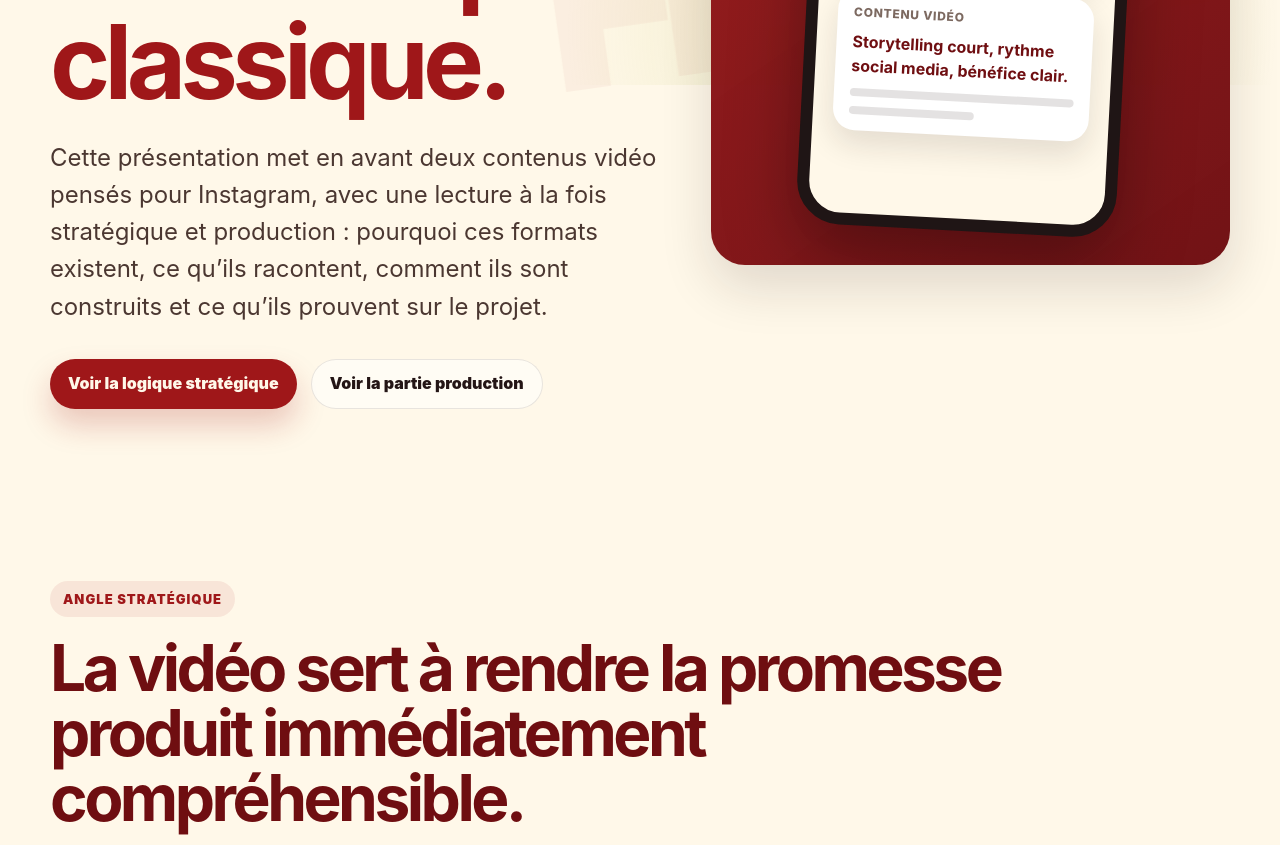
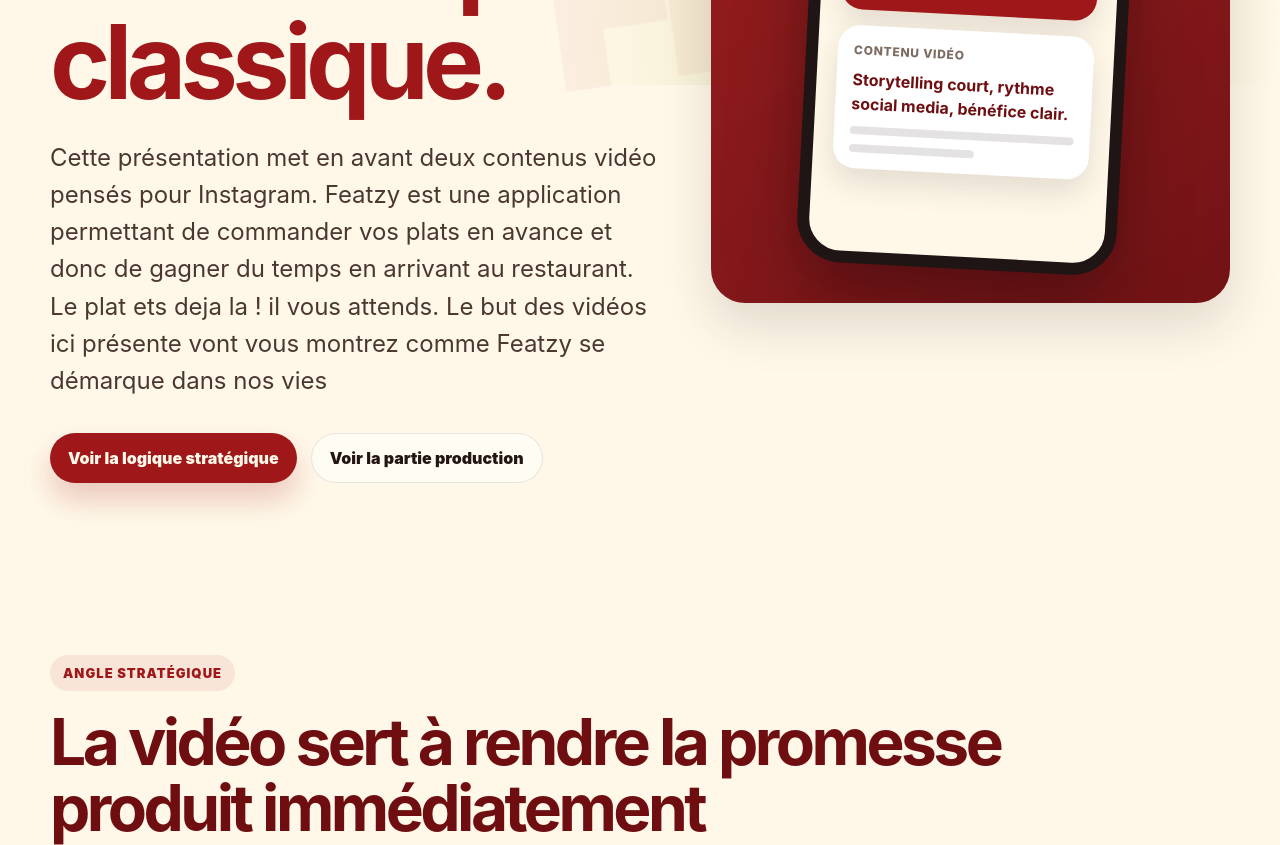
Before and after one commit to romainaumeran-spec/featzy, a plain HTML site: page index.html in a window 1280 px wide. Shown: the part 715-1560 px from the top of the page. Drawn offline with Linux system fonts and the light colour scheme.

Commit message:
Update index.html

```diff
--- a/index.html
+++ b/index.html
@@ -682,7 +682,7 @@
         <div>
           <span class="eyebrow">Présentation contenus vidéo</span>
           <h1>Créer des vidéos qui expliquent Featzy sans faire une pub classique.</h1>
-          <p class="lead">Cette présentation met en avant deux contenus vidéo pensés pour Instagram, avec une lecture à la fois stratégique et production : pourquoi ces formats existent, ce qu’ils racontent, comment ils sont construits et ce qu’ils prouvent sur le projet.</p>
+          <p class="lead">Cette présentation met en avant deux contenus vidéo pensés pour Instagram. Featzy est une application permettant de commander vos plats en avance et donc de gagner du temps en arrivant au restaurant. Le plat ets deja la ! il vous attends. Le but des vidéos ici présente vont vous montrez comme Featzy se démarque dans nos vies</p>
           <div class="hero-actions">
             <a class="button primary" href="#strategie">Voir la logique stratégique</a>
             <a class="button secondary" href="#production">Voir la partie production</a>
@@ -877,7 +877,7 @@
       <div class="wrap">
         <div class="quote">
           <p>Ces contenus ne vendent pas seulement une application : ils mettent en scène un avant et un après, pour rendre la promesse de Featzy simple, visible et mémorisable.</p>
-          <small>Périmètre de présentation : vidéos 1 et 2 uniquement.</small>
+
         </div>
       </div>
     </section>
```
